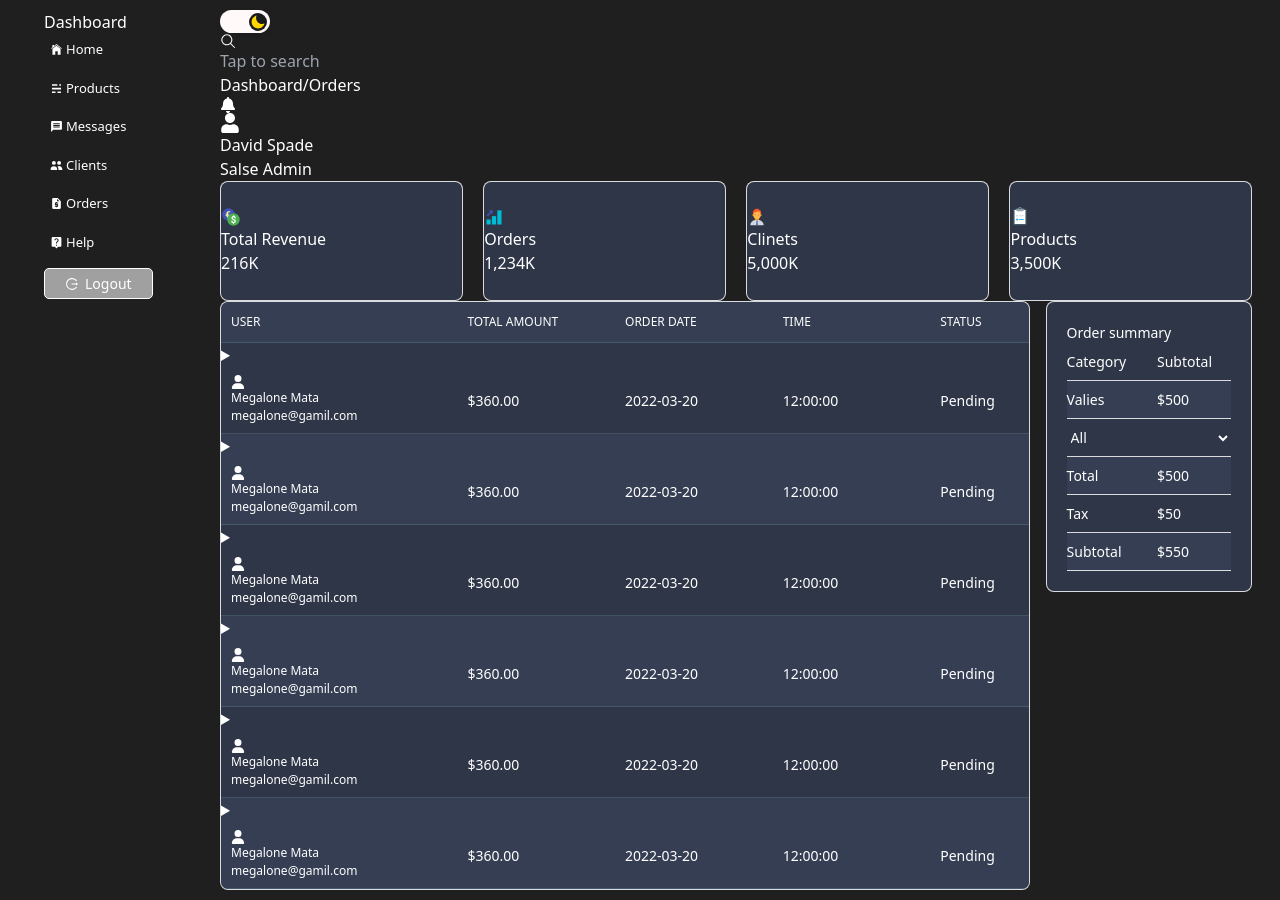
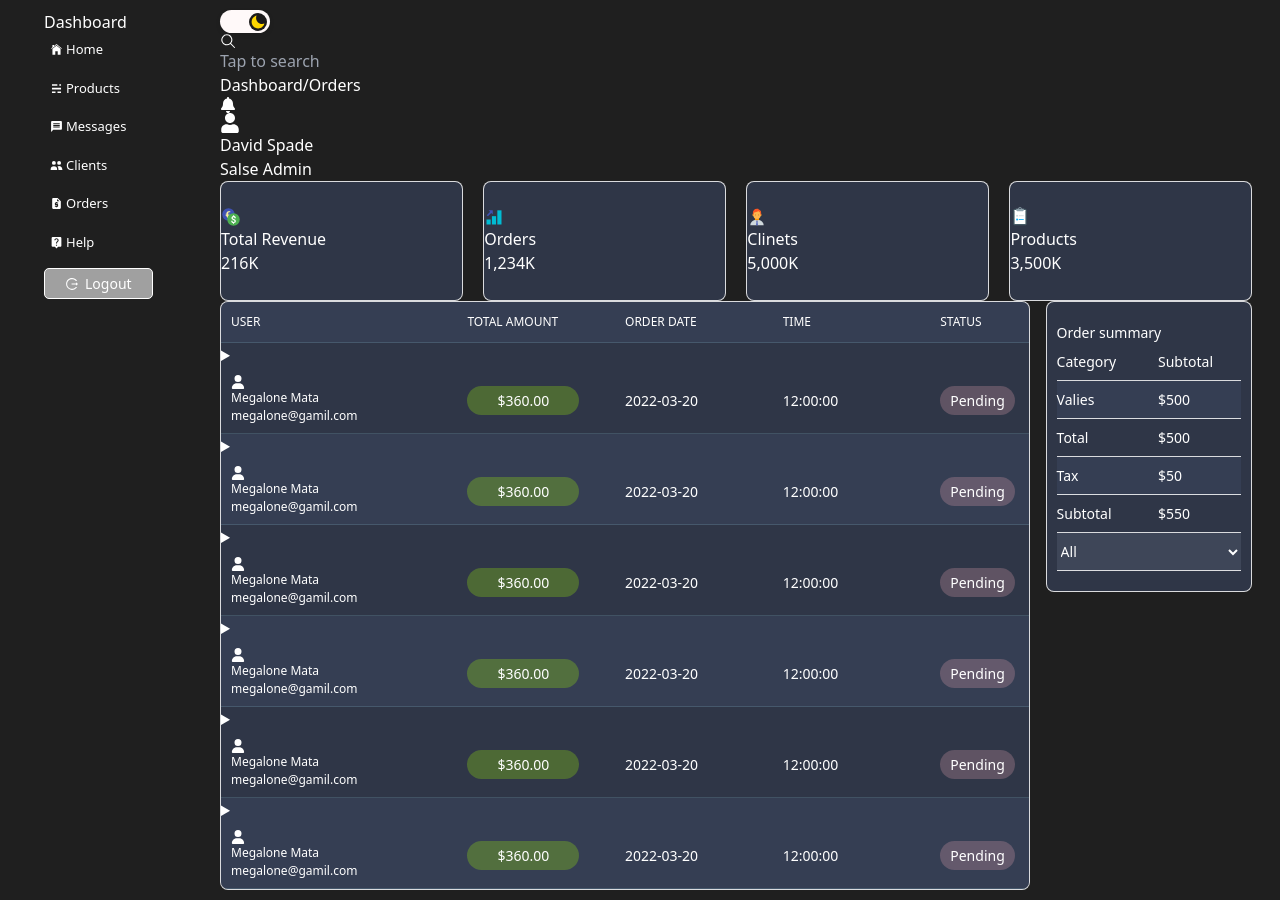
Before and after one commit to Destiny653/geni-dashboard, a Next.js app: page /dashboard/command in a window 1280 px wide. Built offline with nearby package versions, Linux system fonts and the light colour scheme; sample sign-in values are in the browser's storage.

Commit message:
mordification

```diff
--- a/src/app/dashboard/client/client.css
+++ b/src/app/dashboard/client/client.css
@@ -28,3 +28,17 @@
 .client-list p{
     font-size: 12px;
 }
+
+.special-color{
+    background-color: rgba(0, 255, 0, 0.103);
+    background-color: rgba(166, 255, 0, 0.253);
+    border-radius: 18px;
+    padding: 5px 10px;
+    width: fit-content;
+}
+.special-color2{
+    background-color: rgba(255, 178, 191, 0.233);
+    border-radius: 18px;
+    padding: 5px 10px;
+    width: fit-content;
+}
--- a/src/app/dashboard/command/command.css
+++ b/src/app/dashboard/command/command.css
@@ -19,8 +19,21 @@
     text-wrap: nowrap;
     box-sizing: border-box;
     cursor: pointer;
-    padding: 3px 10px;
+    padding: 0px 10px;
     border-bottom: 1px solid rgba(139, 190, 206, 0.205);
+}
+.special-color{
+    background-color: rgba(0, 255, 0, 0.103);
+    background-color: rgba(166, 255, 0, 0.253);
+    border-radius: 18px;
+    padding: 4px 30px;
+    width: fit-content;
+}
+.special-color2{
+    background-color: rgba(255, 178, 191, 0.233);
+    border-radius: 18px;
+    padding: 4px 10px;
+    width: fit-content;
 }
 
 .order-list ul:nth-child(1){
@@ -52,7 +65,7 @@
     background-color: #ffffff93;
     border: 1px solid #ffffffd2;
     box-sizing: border-box;
-    padding: 20px;
+    padding: 20px 10px;
     border-radius: 8px;
     height: fit-content;
     font-size: 14px;
@@ -68,11 +81,8 @@ h1 {
 .filter-drop{
     outline: none;
     padding: 8px 0;
-    background-color: inherit;
+    background-color: #cfe7f717;
     border-bottom: 1px solid #ffffffd2;
-}
-.filter-drop option {
-    background-color: #eefffc93;
 }
 .order-detail-sum-child ul{
     display: grid;
--- a/src/app/dashboard/command/page.jsx
+++ b/src/app/dashboard/command/page.jsx
@@ -46,10 +46,10 @@ export default function Page() {
                       <p>megalone@gamil.com</p>
                     </div>
                   </li>
-                  <li>$360.00</li>
+                  <li className='special-color'>$360.00</li>
                   <li>2022-03-20</li>
                   <li>12:00:00</li>
-                  <li>Pending</li>
+                  <li className='special-color2'>Pending</li>
                 </ul>
               </summary>
               <section className='order-item-p'>
@@ -101,10 +101,10 @@ export default function Page() {
                       <p>megalone@gamil.com</p>
                     </div>
                   </li>
-                  <li>$360.00</li>
+                  <li className='special-color'>$360.00</li>
                   <li>2022-03-20</li>
                   <li>12:00:00</li>
-                  <li>Pending</li>
+                  <li className='special-color2'>Pending</li>
                 </ul>
               </summary>
               <section className='order-item-p'>
@@ -156,10 +156,10 @@ export default function Page() {
                       <p>megalone@gamil.com</p>
                     </div>
                   </li>
-                  <li>$360.00</li>
+                  <li className='special-color'>$360.00</li>
                   <li>2022-03-20</li>
                   <li>12:00:00</li>
-                  <li>Pending</li>
+                  <li className='special-color2'>Pending</li>
                 </ul>
               </summary>
               <section className='order-item-p'>
@@ -211,10 +211,10 @@ export default function Page() {
                       <p>megalone@gamil.com</p>
                     </div>
                   </li>
-                  <li>$360.00</li>
+                  <li className='special-color'>$360.00</li>
                   <li>2022-03-20</li>
                   <li>12:00:00</li>
-                  <li>Pending</li>
+                  <li className='special-color2'>Pending</li>
                 </ul>
               </summary>
               <section className='order-item-p'>
@@ -266,10 +266,10 @@ export default function Page() {
                       <p>megalone@gamil.com</p>
                     </div>
                   </li>
-                  <li>$360.00</li>
+                  <li className='special-color'>$360.00</li>
                   <li>2022-03-20</li>
                   <li>12:00:00</li>
-                  <li>Pending</li>
+                  <li className='special-color2'>Pending</li>
                 </ul>
               </summary>
               <section className='order-item-p'>
@@ -321,10 +321,10 @@ export default function Page() {
                       <p>megalone@gamil.com</p>
                     </div>
                   </li>
-                  <li>$360.00</li>
+                  <li className='special-color'>$360.00</li>
                   <li>2022-03-20</li>
                   <li>12:00:00</li>
-                  <li>Pending</li>
+                  <li className='special-color2'>Pending</li>
                 </ul>
               </summary>
               <section className='order-item-p'>
@@ -376,12 +376,6 @@ export default function Page() {
                 <li>Valies</li>
                 <li>$500</li>
               </ul>
-              <select className='w-full filter-drop'>
-                <option value="all">All</option>
-                <option value="completed">Completed</option>
-                <option value="pending">Pending</option>
-                <option value="canceled">Canceled</option>
-              </select>
               <ul>
                 <li>Total</li>
                 <li>$500</li>
@@ -394,6 +388,12 @@ export default function Page() {
                 <li>Subtotal</li>
                 <li>$550</li>
               </ul>
+              <select className='w-full filter-drop'>
+                <option value="all">All</option>
+                <option value="completed">Completed</option>
+                <option value="pending">Pending</option>
+                <option value="canceled">Canceled</option>
+              </select>
             </div>
           </section>
         </div>
```
Also changed, not shown: src/app/components/OrderDetail/orderdetail.jsx (+1 -54 lines), src/app/dashboard/client/page.jsx (+19 -19 lines).
